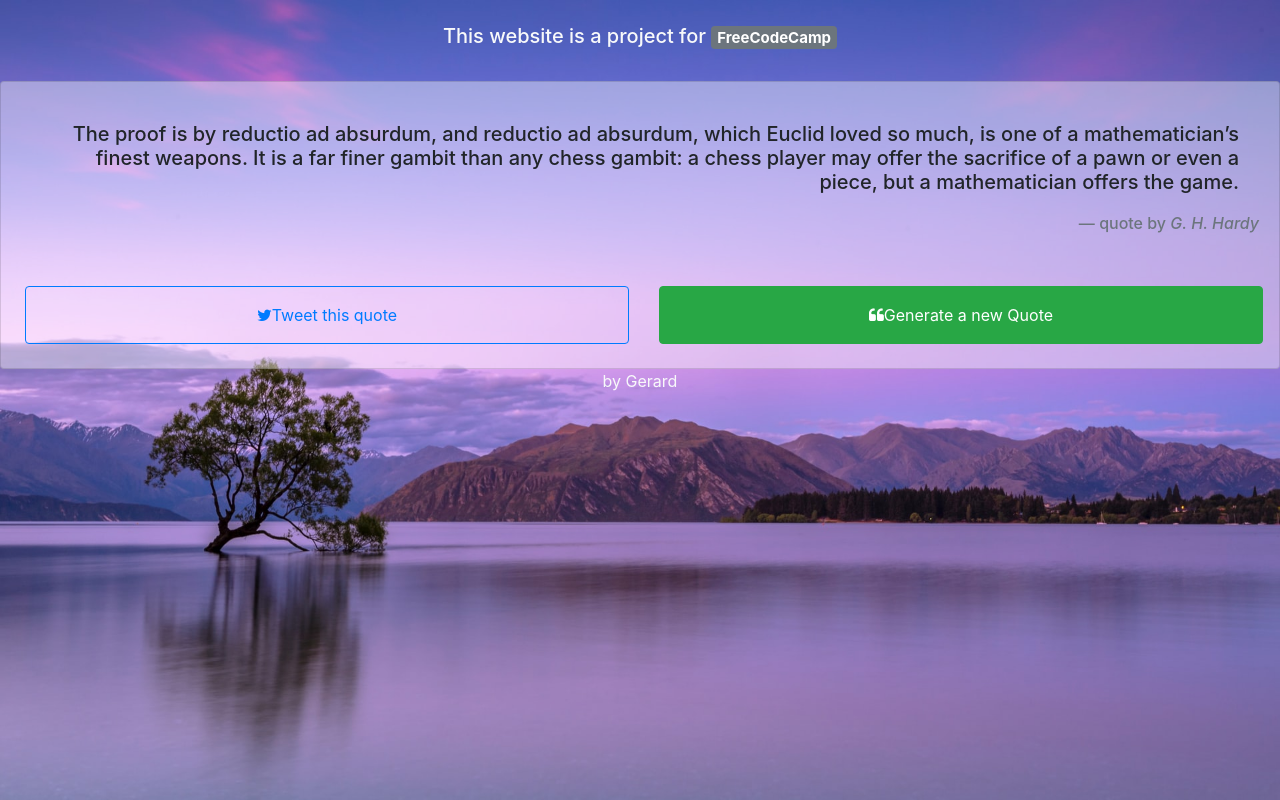
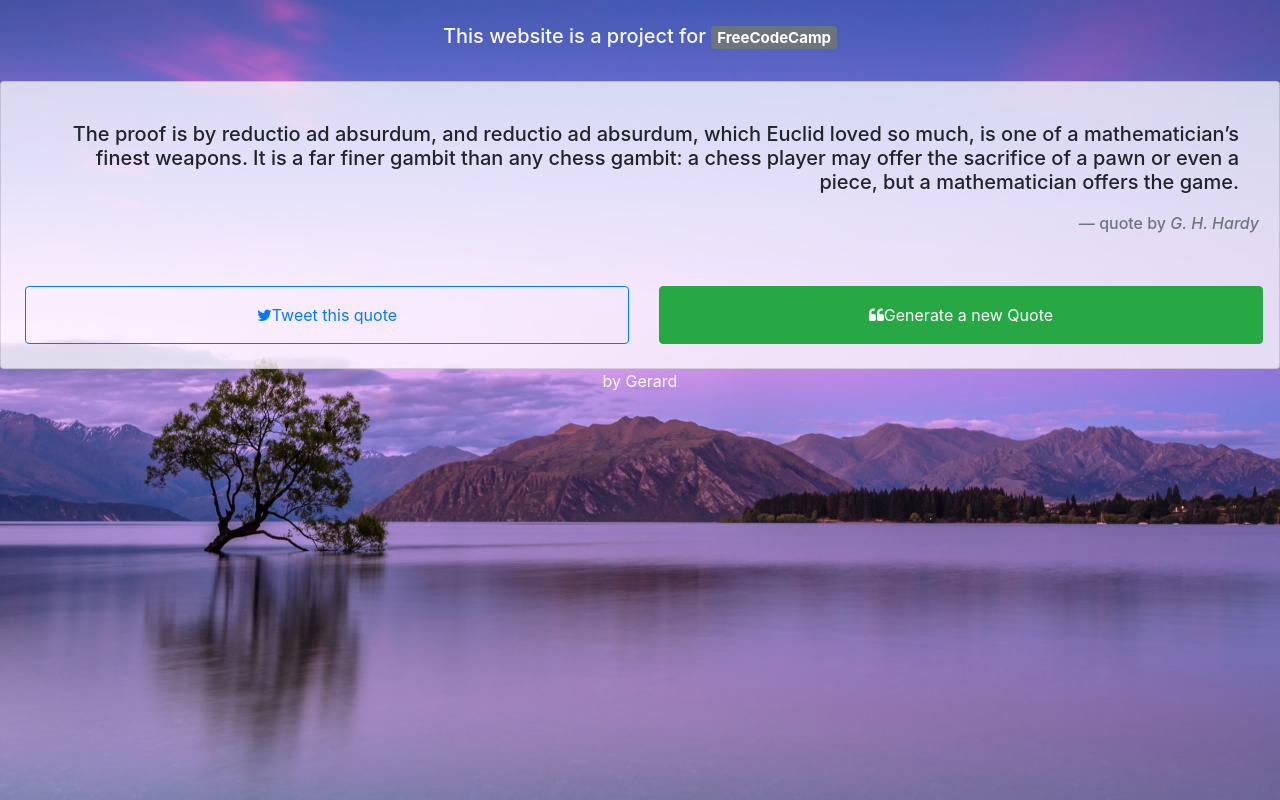
Before and after one commit to Gerard-B/fcc-random-quote-generator, a plain HTML site: page index.html in a window 1280 px wide. Drawn offline with nearby package versions, Linux system fonts and the light colour scheme.

Commit message:
Updated the transparency of the white background

```diff
--- a/index.html
+++ b/index.html
@@ -39,7 +39,7 @@ body, html {
     <div class="h5 text-light"> This website is a project for <a class="badge badge-secondary" target="_blank" href="https://www.freecodecamp.com" id="link-fcc" alt="Check out FreeCodeCamp"> FreeCodeCamp </a> </div>
     <br>
 
-    <div class="card" style="background-color: 	rgb(255,255,255,0.4)">
+    <div class="card" style="background-color: 	rgb(255,255,255,0.75)">
       <div class="card-body">
         <blockquote class="blockquote text-right h1">
           <p id="text" class="m-1 p-3"></p>
```
